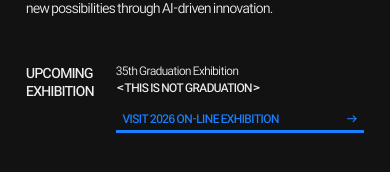
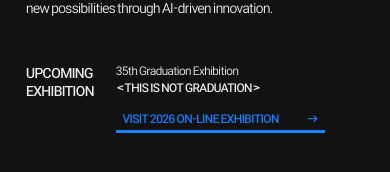
Before and after one commit to khuid/khid-archive-site, a Next.js app: page / in a window 390 px wide. Shown: the part 664-836 px from the top of the page. Built offline with nearby package versions, Linux system fonts and the light colour scheme.

Commit message:
Hero (mobile <514): text-to-arrow gap capped at 28 (shrinks to 1em when tight), button only as wide as that
Co-Authored-By: Claude Opus 5.5 <noreply@anthropic.com>

```diff
--- a/src/components/Phase1Hero.tsx
+++ b/src/components/Phase1Hero.tsx
@@ -183,11 +183,11 @@ export default function Phase1Hero({ exhibitions }: Props) {
           <div className="flex items-start gap-x-[22px] whitespace-nowrap max-[350px]:gap-x-5 min-[514px]:gap-x-[18px] min-[1024px]:flex-col min-[1024px]:justify-start min-[1024px]:gap-[calc(24*var(--u))] min-[1024px]:whitespace-normal min-[1920px]:gap-[26.4px]">
             {/* 514 미만(스마트폰)은 줄바꿈을 직접 넣어 두 줄(UPCOMING / EXHIBITION), 514~는 한 줄 —
                 저절로 꺾이게 두면 글자 상자가 넓게 남아 오른쪽 열과 간격이 벌어짐 */}
-            <p className="min-w-0 font-sans text-[length:calc(14*var(--m))] font-semibold leading-[1.3] tracking-[-0.04em] whitespace-normal min-[1024px]:text-[length:calc(21*var(--u))] min-[1920px]:text-[23.1px]">
+            <p className="min-w-0 max-[514px]:shrink-0 font-sans text-[length:calc(14*var(--m))] font-semibold leading-[1.3] tracking-[-0.04em] whitespace-normal min-[1024px]:text-[length:calc(21*var(--u))] min-[1920px]:text-[23.1px]">
               UPCOMING <br className="hidden max-[514px]:inline" />
               EXHIBITION
             </p>
-            <div className="flex flex-1 flex-col gap-[calc(12*var(--m))] min-[1024px]:flex-none text-[length:calc(12*var(--m))] leading-[1.3] tracking-[-0.04em] min-[1024px]:gap-[calc(12*var(--u))] min-[1024px]:text-[length:max(12px,calc(14*var(--u)))] min-[1920px]:gap-[13.2px]">
+            <div className="flex min-w-0 flex-1 flex-col gap-[calc(12*var(--m))] min-[1024px]:flex-none text-[length:calc(12*var(--m))] leading-[1.3] tracking-[-0.04em] min-[1024px]:gap-[calc(12*var(--u))] min-[1024px]:text-[length:max(12px,calc(14*var(--u)))] min-[1920px]:gap-[13.2px]">
               <div className="flex flex-col gap-[calc(2*var(--m))] min-[1024px]:gap-[calc(4*var(--u))] min-[1920px]:gap-[4.4px]">
                 <p className="font-sans">{cohort}th Graduation Exhibition</p>
                 <p className="font-sans font-semibold min-[1024px]:text-[length:max(12px,calc(16*var(--u)))] min-[1920px]:text-[17.6px]">
@@ -196,7 +196,8 @@ export default function Phase1Hero({ exhibitions }: Props) {
               </div>
               {/* 연도별 키컬러(info.json keyColor) 글자 + 두꺼운 밑줄, hover 시 키컬러로 채움.
                   글자와 화살표 사이는 1em으로 고정 (1열·2열 레이아웃 모두 같은 비율).
-                  버튼은 오른쪽 열 폭(콘텐츠 끝)까지, 화살표는 오른쪽 끝.
+                  514~는 버튼이 오른쪽 열 폭(콘텐츠 끝)까지, 화살표는 오른쪽 끝.
+                  514 미만은 글자–화살표 간격 최대 28(빈 칸 span), 오른쪽 열이 좁으면 1em까지 줄어듦 — 버튼은 그만큼만.
                   340 미만은 "ON-LINE"까지 넣으면 오른쪽 열이 넓어져 UPCOMING과 겹치므로 뺌 */}
               <a
                 href={latest.href}
@@ -206,11 +207,12 @@ export default function Phase1Hero({ exhibitions }: Props) {
                     "--on-key": onKeyColor(latest.keyColor),
                   } as React.CSSProperties
                 }
-                className="group flex w-full items-center justify-between gap-[1em] border-b-[3px] border-(--key) px-[0.55em] py-[0.25em] font-sans font-semibold text-(--key) transition-colors duration-200 hover:bg-(--key) hover:text-(--on-key) min-[1024px]:text-[length:max(12px,calc(17*var(--u)))] min-[1920px]:text-[18.7px]"
+                className="group flex w-full items-center justify-between gap-[1em] max-[514px]:w-fit max-[514px]:max-w-full max-[514px]:gap-0 border-b-[3px] border-(--key) px-[0.55em] py-[0.25em] font-sans font-semibold text-(--key) transition-colors duration-200 hover:bg-(--key) hover:text-(--on-key) min-[1024px]:text-[length:max(12px,calc(17*var(--u)))] min-[1920px]:text-[18.7px]"
               >
                 <span>
                   VISIT {latest.year} <span className="max-[340px]:hidden">ON-LINE </span>EXHIBITION
                 </span>
+                <span aria-hidden="true" className="hidden max-[514px]:block max-[514px]:min-w-[1em] max-[514px]:w-[28px] max-[514px]:shrink" />
                 <span aria-hidden="true" className="transition-transform duration-200 group-hover:translate-x-1">
                   →
                 </span>
```
